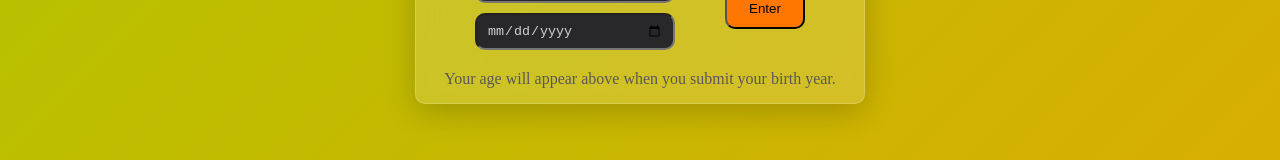
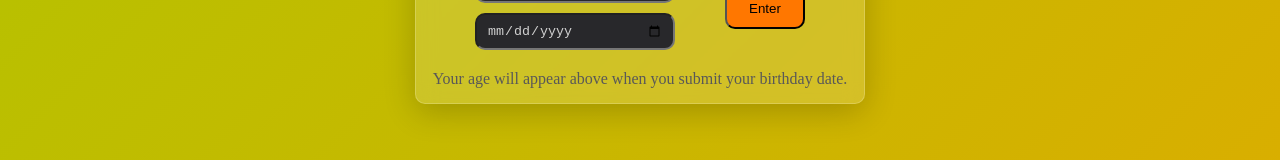
Before and after one commit to COLKADE12/Display-age, a React (Vite) app: page / in a window 1280 px wide. Shown: the part 429-589 px from the top of the page. Built offline with nearby package versions, Linux system fonts and the light colour scheme.

Commit message:
age display

```diff
--- a/src/Age-display/Age.jsx
+++ b/src/Age-display/Age.jsx
@@ -151,7 +151,7 @@ const Age = () => {
             </div>
             <button type="button" className="submitBtn" onClick={compiledFunctions}>Enter</button>
         </div>
-        <div className="info">Your age will appear above when you submit your birth year.</div>
+        <div className="info">Your age will appear above when you submit your birthday date.</div>
     </div>
   )
 }
```
